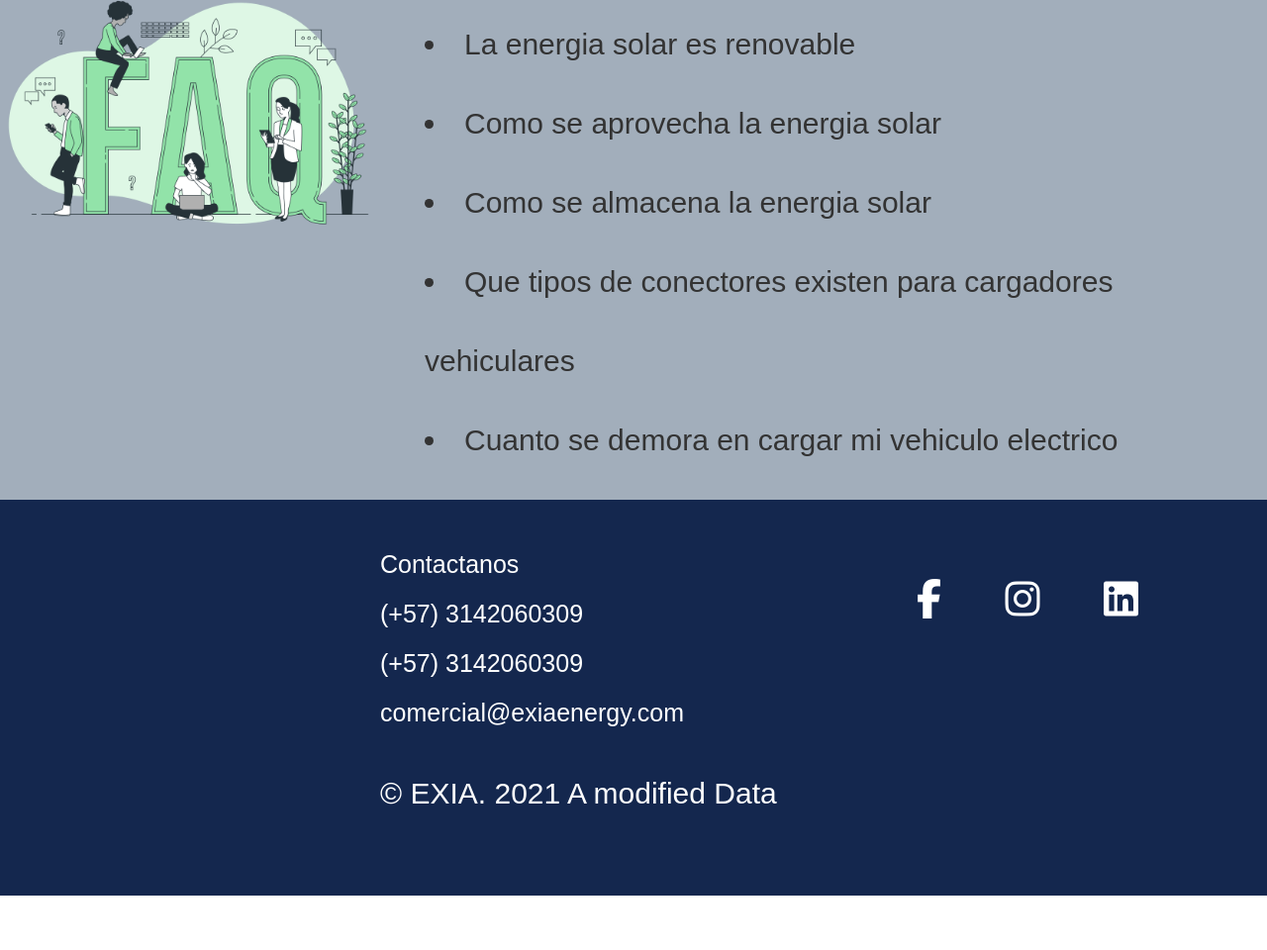
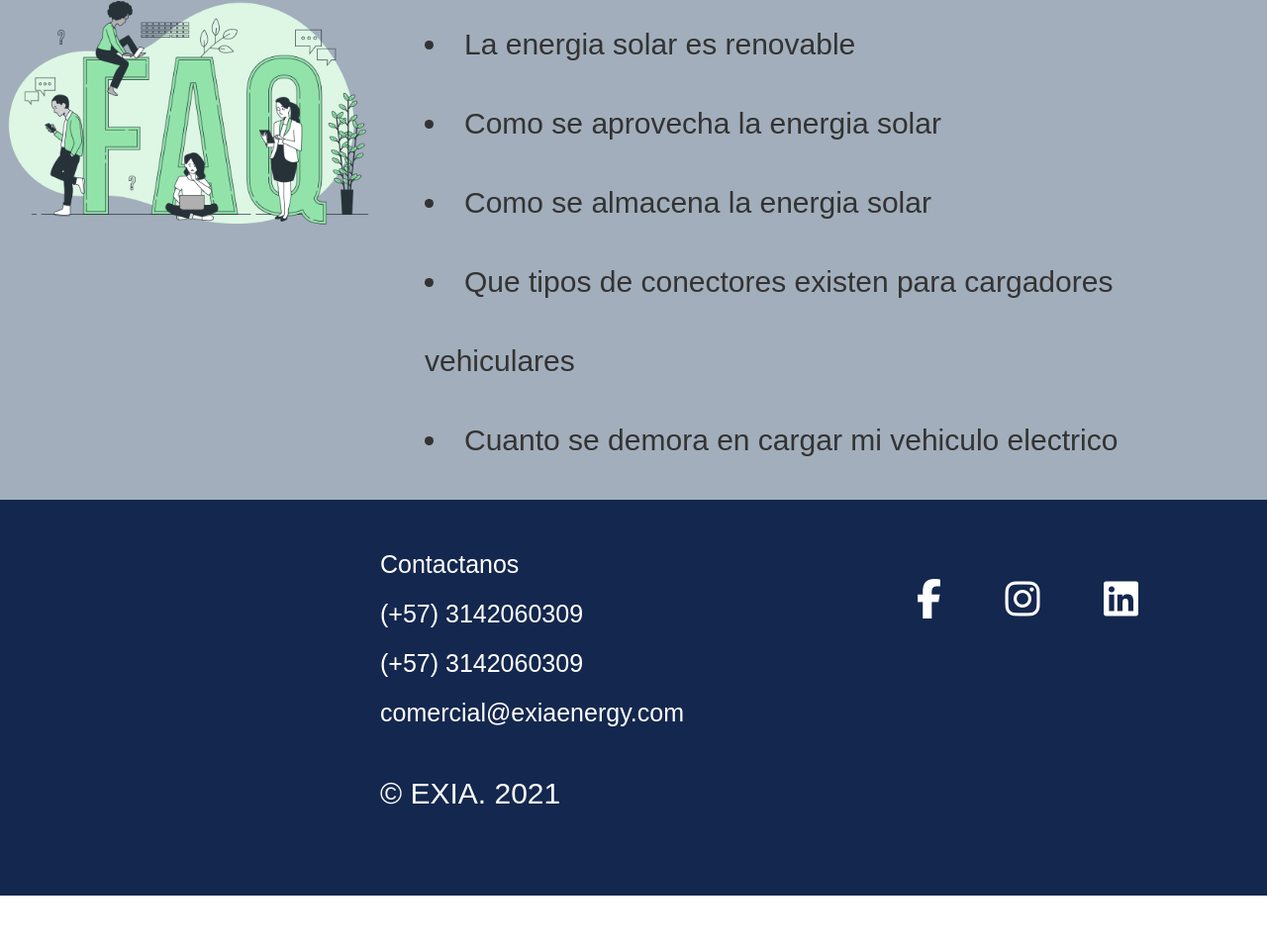
Before and after one commit to cdrojasm/EXIALandingPage, a plain HTML site: page index.html in a window 1280 px wide. Shown: the part 3630-4590 px from the top of the page at 99% size. Drawn offline with Linux system fonts and the light colour scheme.

Commit message:
SecondBranch Test

```diff
--- a/index.html
+++ b/index.html
@@ -211,7 +211,6 @@
                 <p>comercial@exiaenergy.com</p>
                 <div class="Footer__container-text2">
                     &#169 EXIA. 2021
-                    A modified Data
                 </div>
             </div>
             <div class="Footer__SocialNetworkIcon-container">
```
